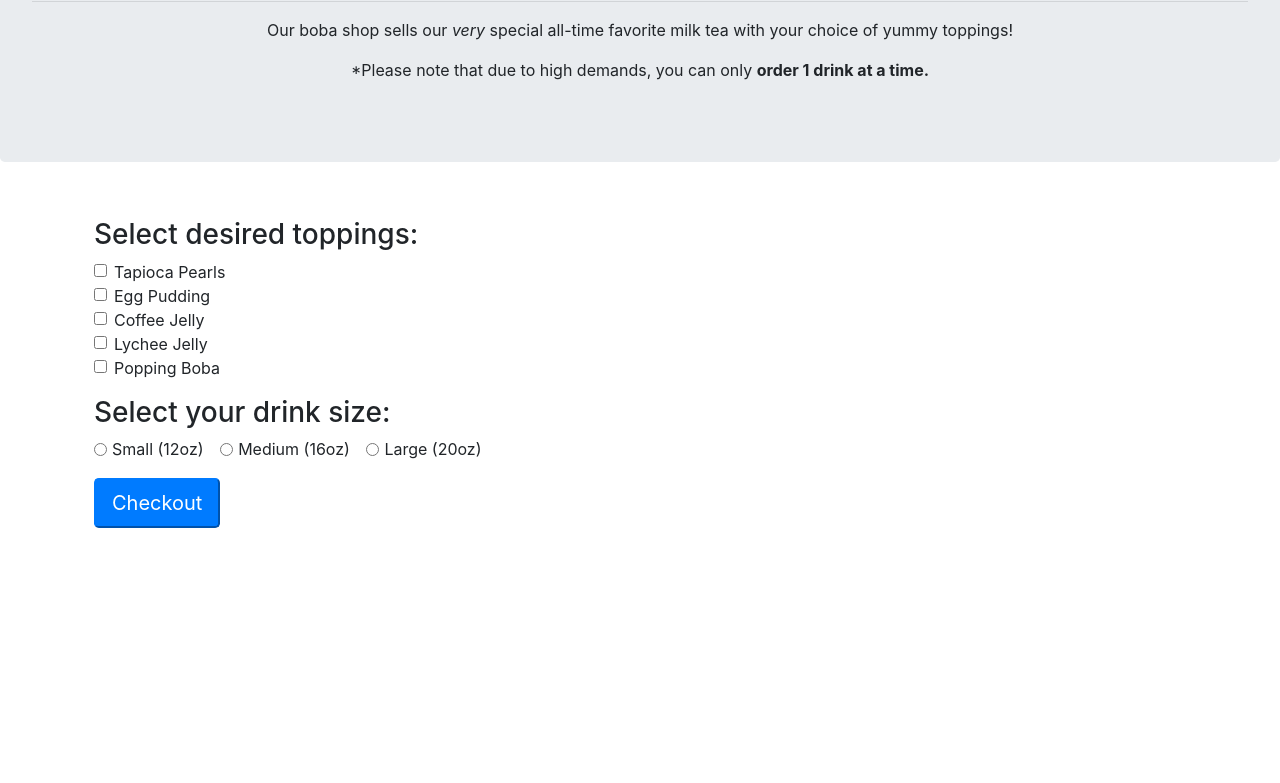
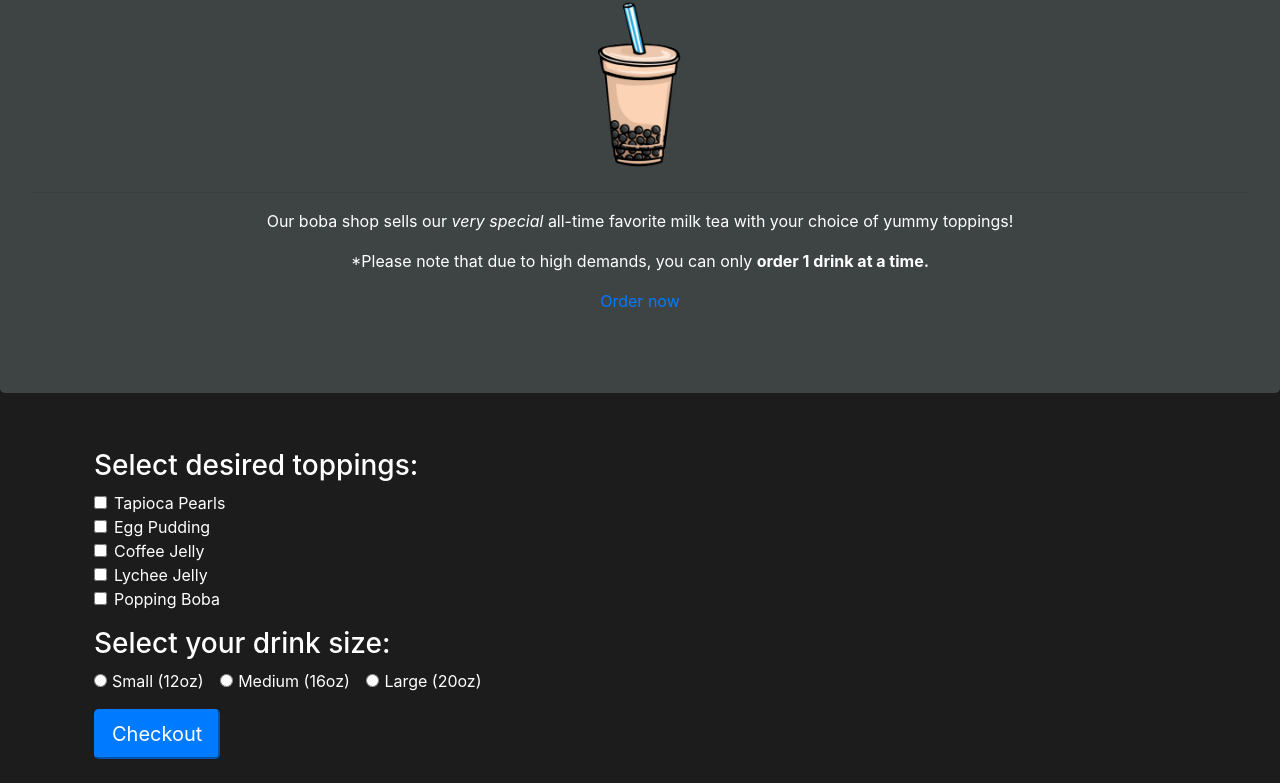
Before and after one commit to ayohana/boba-shop, a plain HTML site: page index.html in a window 1280 px wide. Shown: the part 127-910 px from the top of the page. Before the commit the page ends 800 px from the top, so only its background shows below. Drawn offline with Linux system fonts and the light colour scheme.

Commit message:
Add image and link/anchor to order form

```diff
--- a/css/styles.css
+++ b/css/styles.css
@@ -1,3 +1,25 @@
+html {
+  scroll-behavior: smooth;
+}
+
+body {
+  background-color: rgb(29, 28, 28);
+  color: white;
+}
+
+#topHeader {
+  background-color: rgb(62, 68, 68);
+  color: white;
+}
+
+img {
+  max-width: 100px;
+}
+
+a:hover {
+  color: whitesmoke;
+}
+
 #orderSuccess {
   display: none;
 }
--- a/index.html
+++ b/index.html
@@ -10,11 +10,13 @@
   </head>
   <body>
     <!-- Top Header -->
-    <div class="jumbotron text-center">
+    <div class="jumbotron text-center" id="topHeader">
       <h1>Welcome!</h1>
+      <img src="img/boba.png">
       <hr>
-      <p>Our boba shop sells our <em>very</em> special all-time favorite milk tea with your choice of yummy toppings!</p>
+      <p>Our boba shop sells our <em>very special</em> all-time favorite milk tea with your choice of yummy toppings!</p>
       <p>*Please note that due to high demands, you can only <strong>order 1 drink at a time.</strong></p>
+      <a href="#drinkOrder"><p>Order now</p></a>
     </div>
 
     <!-- Form for Drink Order -->
@@ -81,7 +83,7 @@
   <!-- Order Confirmation -->
   <div class="modal fade" id="orderConfirmModal" tabindex="-1" role="dialog" aria-labelledby="orderConfirmation" aria-hidden="true">
     <div class="modal-dialog" role="document">
-      <div class="modal-content">
+      <div class="modal-content bg-dark">
         <div class="modal-header">
           <h5 class="modal-title" id="orderConfirmation">That's TEA-rrific!</h5>
           <button type="button" class="close" data-dismiss="modal" aria-label="Close">
--- a/js/scripts.js
+++ b/js/scripts.js
@@ -44,8 +44,8 @@ function displayOutput(drink) {
 }
 
 $(document).ready(function() {
-  var testDrink = new Drink();
   $("form#drinkOrder").submit(function(event) {
+    var testDrink = new Drink();
     gatherInput(testDrink);
     displayOutput(testDrink);
   });
```
Also changed, not shown: README.md, img/boba.png (added).
